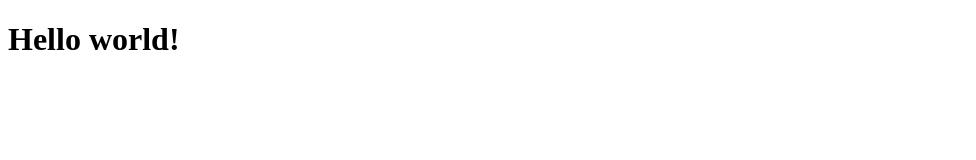
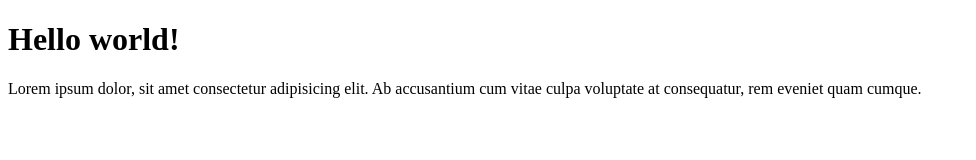
Before and after one commit to DoriaFabio/prova-repo, a plain HTML site: page index.html in a window 1280 px wide. Shown: the whole page, without its empty margins (0-976 px from the left). Drawn offline with Linux system fonts and the light colour scheme.

Commit message:
added p to index html

```diff
--- a/index.html
+++ b/index.html
@@ -7,5 +7,6 @@
 </head>
 <body>
     <h1>Hello world!</h1>
+    <p>Lorem ipsum dolor, sit amet consectetur adipisicing elit. Ab accusantium cum vitae culpa voluptate at consequatur, rem eveniet quam cumque.</p>
 </body>
 </html>
```
